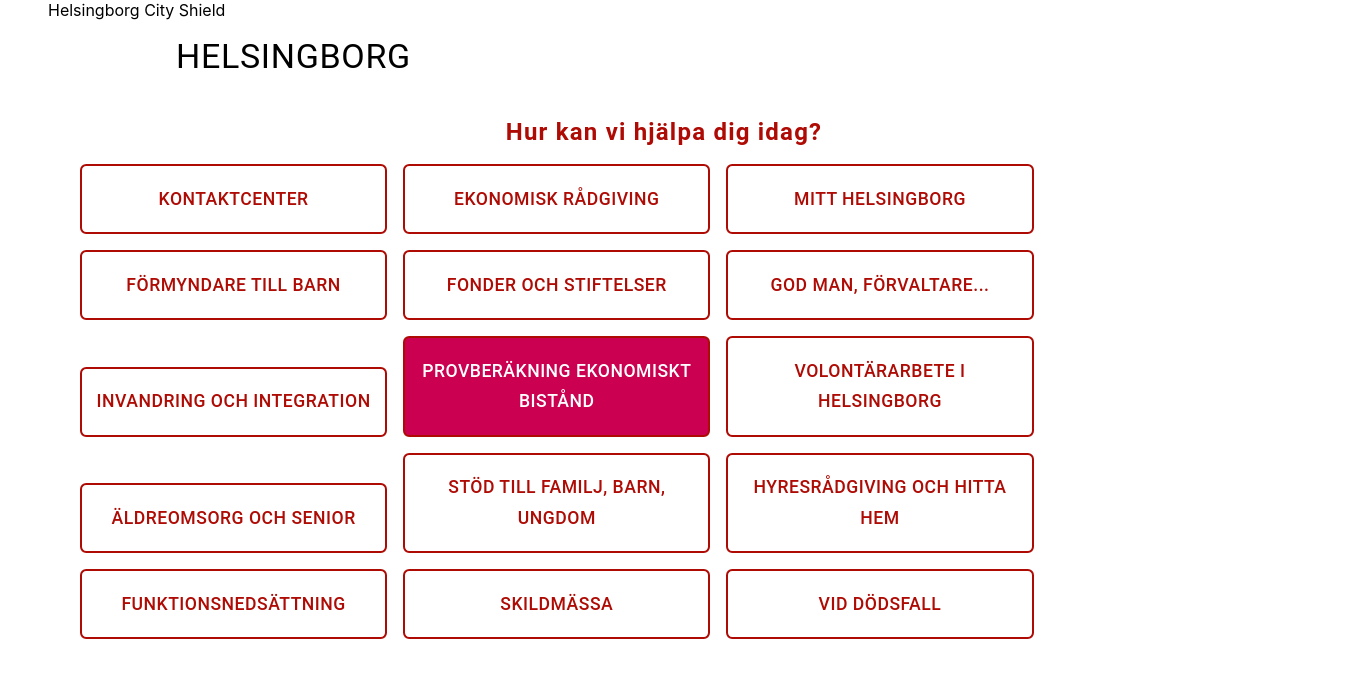
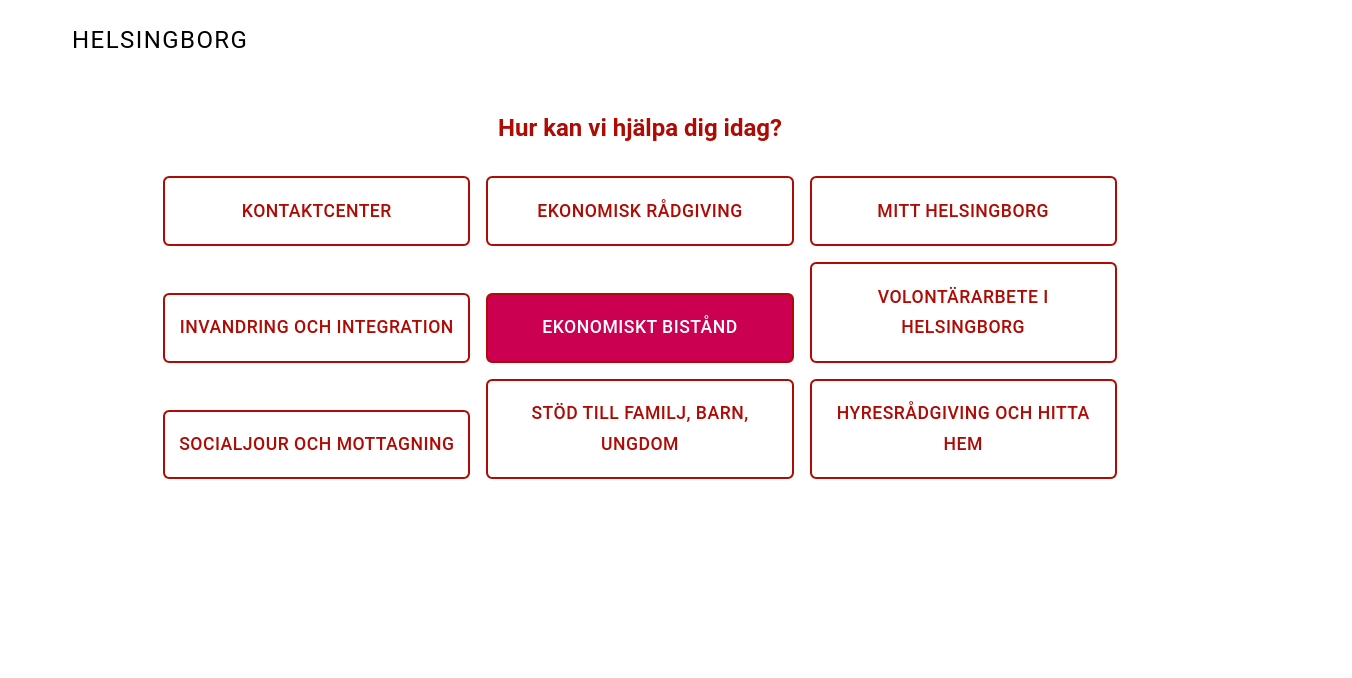
Before and after one commit to Hirschbaum/socialbidrag, a React (Create React App) app: page / in a window 1280 px wide. Shown: the top 678 px of the page, 1352 px wide, since content can reach past the window. Built offline with nearby package versions, Linux system fonts and the light colour scheme.

Commit message:
added some style

```diff
--- a/src/MainContainer.js
+++ b/src/MainContainer.js
@@ -211,7 +211,6 @@
     setIncomeTotal(0);
     resetChildren();
     resetStatus();
-    //go back to Home view
   };
 
   return (
@@ -232,7 +231,8 @@
           {activeStep === steps.length ? (
             <Container>
               <Typography className={classes.instructions}>
-                All steps completed
+                Du är klart med beräkningen. Vänligen klicka på knappen för att
+                rensa bort dina uppgifter.
               </Typography>
               <Button
                 onClick={handleReset}
--- a/src/Styles.js
+++ b/src/Styles.js
@@ -1,36 +1,43 @@
 import { makeStyles } from "@material-ui/core/styles";
 
-//------------- Home.js ------------------------ the start Home page with many buttons
+//------------- Home.js ------------------------ the start Home page with many buttons--
+//--------------------------------------------------------------------------------------
 export const homeStyle = makeStyles(() => ({
-  home_container: {
-    position: "absolute",
-    width: "100vw",
+  homeContainer: {
+    maxWidth: "1500px",
     height: "100vh",
+    margin: "0 auto",
   },
   headLine: {
-    height: "10vh",
-    width: "80vw",
+    height: "8vh",
     margin: "0 auto",
   },
   hbg: {
-    letterSpacing: "0.02em",
-    marginTop: "1rem",
+    letterSpacing: "0.06em",
+    marginTop: "1.5rem",
+  },
+  questionBox: {
+    textAlign: "center",
+    color: "rgb(174, 11, 5)",
+    letterSpacing: "0.05em",
+    fontWeight: "800",
+    marginBottom: "1rem",
   },
   question: {
     textAlign: "center",
-    color: "rgb(174, 11, 5)",
-    letterSpacing: "0.05em",
+    margin: "1em 0",
     fontWeight: "600",
-    marginBottom: "0.5rem",
+    letterspacing: "0.15em",
   },
-  home_box: {
+  homeBox: {
     height: "70vh",
-    width: "100vw",
+    //width: "100vw",
     margin: "0 auto",
-    position: "relative",
+    textAlign: "center",
+    //position: "relative",
   },
   btn: {
-    width: "24vw", //before: 24vw, ide kell az a kiszámolós
+    width: "24vw",
     height: "auto",
     backgroundColor: "#fff",
     color: "rgb(174, 11, 5)",
@@ -44,7 +51,7 @@
     margin: "0.5rem",
   },
   btn_main: {
-    width: "24vw", //before 48vw, 24vw
+    width: "24vw",
     height: "auto",
     backgroundColor: "rgb(203, 0, 80)", //pinky red button
     color: "#fff",
@@ -64,9 +71,8 @@
 
 export const infoStyle = makeStyles(() => ({
   info_container: {
-    width: "80vw",
     height: "80vh",
-    margin: "0",
+    margin: "0 auto",
     position: "relative",
   },
   info_box: {
@@ -99,30 +105,54 @@
   },
 }));
 
-//------------- Nav.js ------------------------ the API's page with stepper in it
+//------------- MainContainer.js ------------------------ the API's page with stepper in it
 export const navStyle = makeStyles(() => ({
   next_button: {
     position: "absolute",
-    bottom: "30px",
+    bottom: "10vh",
     left: "50vw",
   },
   back_button: {
     position: "absolute",
-    bottom: "30px",
+    bottom: "10vh",
     left: "40vw",
   },
 }));
 
-//Inkomster.js
-export const incomeStyle = makeStyles(() => ({
-  income_title: {
+//------------- style for: Inkomster.js AND Familj.js AND Utgifter.js -----------------------------------------------------
+export const formStyle = makeStyles(() => ({
+  form_title: {
     margin: "1rem 0",
     fontSize: "1.4rem",
     fontWeight: "600",
     color: "rgb(174, 11, 5)",
   },
-  income_text: {
+  form_text: {
     margin: "1rem 2rem 2rem 1 rem",
     width: "50vw",
   },
+  form_container: {
+    height: "80vh",
+    margin: "0 auto",
+  },
+  form_sum: {
+    fontWeight: "600",
+    fontSize: "1.2em",
+    margin: "0.5em",
+    letterSpacing: "0.08",
+    color: "rgb(203, 0, 80)",
+  },
+  space_around: {
+    margin: "2em 0 1em",
+  },
+  form_totalsum: {
+    fontWeight: "600",
+    fontSize: "1.5em",
+    margin: "0.5em",
+    letterSpacing: "0.08",
+    color: "rgb(203, 0, 80)",
+  },
+  form_links: {
+    margin: "0.3em",
+  },
 }));
--- a/src/reducer/Reducer.js
+++ b/src/reducer/Reducer.js
@@ -130,8 +130,6 @@
   newState.familyMembers = countFamilyMembers(newState);
   newState.familyTotal = calculateSum(newState);
 
-  //console.log(newState);
-
   return newState;
 }
 
--- a/src/views/Home.js
+++ b/src/views/Home.js
@@ -10,18 +10,19 @@
   };
 
   return (
-    <Container className={style.home_container} component="div">
-      Helsingborg City Shield
+    <Container className={style.homeContainer} component="div">
       <Container className={style.headLine} component="div">
-        <Typography variant="h4" className={style.hbg} component="h3">
+        <Typography variant="h5" className={style.hbg} component="h3">
           HELSINGBORG
         </Typography>
       </Container>
       <Container component="div">
-        <Typography variant="h5" className={style.question} component="h4">
-          Hur kan vi hjälpa dig idag?
-        </Typography>
-        <Box className={style.home_box} component="div">
+        <Box className={style.questionBox}>
+          <Typography variant="h5" component="h4" className={style.question}>
+            Hur kan vi hjälpa dig idag?
+          </Typography>
+        </Box>
+        <Box className={style.homeBox} component="div">
           <Typography variant="button" className={style.btn} component="button">
             Kontaktcenter
           </Typography>
@@ -32,15 +33,6 @@
             Mitt Helsingborg
           </Typography>
           <Typography variant="button" className={style.btn} component="button">
-            förmyndare till barn
-          </Typography>
-          <Typography variant="button" className={style.btn} component="button">
-            fonder och stiftelser
-          </Typography>
-          <Typography variant="button" className={style.btn} component="button">
-            god man, förvaltare...
-          </Typography>
-          <Typography variant="button" className={style.btn} component="button">
             invandring och integration
           </Typography>
           <Typography
@@ -49,28 +41,19 @@
             component="button"
             onClick={() => handleApi()}
           >
-            provberäkning ekonomiskt bistånd
+            ekonomiskt bistånd
           </Typography>
           <Typography variant="button" className={style.btn} component="button">
             volontärarbete i Helsingborg
           </Typography>
           <Typography variant="button" className={style.btn} component="button">
-            äldreomsorg och senior
+            socialjour och mottagning
           </Typography>
           <Typography variant="button" className={style.btn} component="button">
             stöd till familj, barn, ungdom
           </Typography>
           <Typography variant="button" className={style.btn} component="button">
             hyresrådgiving och hitta hem
-          </Typography>
-          <Typography variant="button" className={style.btn} component="button">
-            funktionsnedsättning
-          </Typography>
-          <Typography variant="button" className={style.btn} component="button">
-            skildmässa
-          </Typography>
-          <Typography variant="button" className={style.btn} component="button">
-            vid dödsfall
           </Typography>
         </Box>
       </Container>
--- a/src/views/Resultat.js
+++ b/src/views/Resultat.js
@@ -21,13 +21,13 @@
     <Container>
       <Box>
         <Typography variant="h4">Resultat</Typography>
-        <Typography variant="body1">Inkomster: {incomeTotal}</Typography>
+        <Typography variant="body1">Inkomster: {incomeTotal} kr</Typography>
         <Typography variant="body1">
           Familjeförhållande: {state.familyTotal}
         </Typography>
-        <Typography variant="body1">Utgifter: {expensesTotal}</Typography>
+        <Typography variant="body1">Utgifter: {expensesTotal} kr</Typography>
         <br />
-        <Typography variant="body1">Resultat: {result}</Typography>
+        <Typography variant="body1">Resultat: {result} kr</Typography>
       </Box>
       <Box>
         <Typography variant="body1">
--- a/src/views/Utgifter.js
+++ b/src/views/Utgifter.js
@@ -5,6 +5,7 @@
   TextField,
   Typography,
 } from "@material-ui/core";
+import { formStyle } from "../Styles";
 
 const useStyles = makeStyles((theme) => ({
   root: {
@@ -17,12 +18,15 @@
 
 const Utgifter = (props) => {
   const classes = useStyles();
+  const style = formStyle();
 
   return (
-    <Container>
+    <Container className={style.form_container}>
       <form className={classes.root} autoComplete="off">
         <div>
-          <Typography variant="h4">Utgifter</Typography>
+          <Typography variant="h4" className={style.form_title}>
+            Utgifter
+          </Typography>
           <TextField
             defaultValue={props.expenses.residence}
             id="residence"
@@ -68,7 +72,9 @@
             type="number"
             variant="outlined"
           />
-          <Typography variant="body1">Summa: {props.expensesTotal}</Typography>
+          <Typography variant="body1" className={style.form_sum}>
+            Summa: {props.expensesTotal} kr
+          </Typography>
         </div>
       </form>
     </Container>
--- a/src/views/Viktig.js
+++ b/src/views/Viktig.js
@@ -19,7 +19,7 @@
         </Typography>
         <Typography className={style.info_text} variant="body1">
           För att veta om du kan få ekonomiskt bistånd måste du kontakta
-          socialtjänsten i din kommun. Du har alltid rätt att ansöka om
+          Socialtjänsten i din kommun. Du har alltid rätt att ansöka om
           ekonomiskt bistånd och få din sak provad av Socialtjänsten.
         </Typography>
       </Box>
```
Also changed, not shown: src/components/NegativResultLinks.js (+8 -5 lines), src/components/PositivResultLinks.js (+14 -16 lines), src/views/Familj.js (+11 -4 lines), src/views/Inkomster.js (+9 -8 lines), src/hbg-logo-staende.svg (renamed from src/img/hbg-logo-staende.svg).
